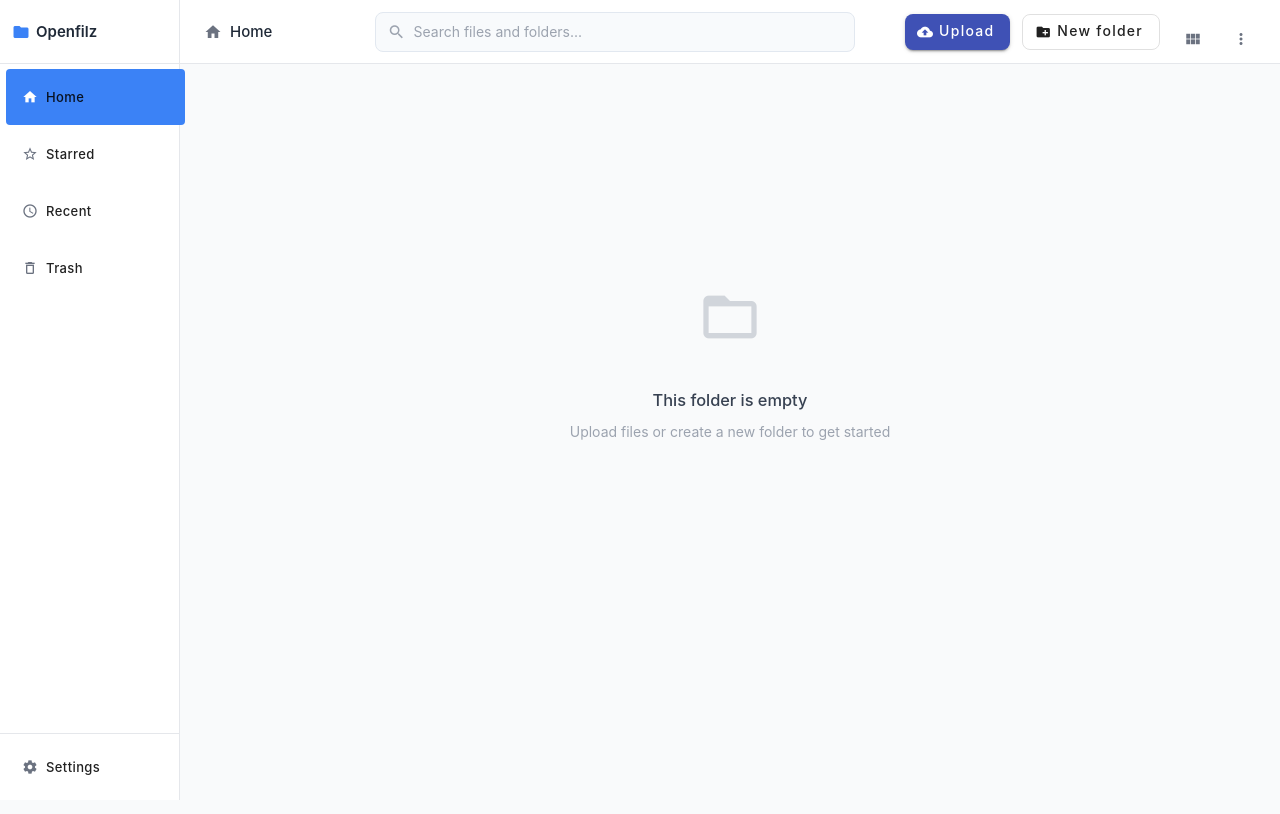
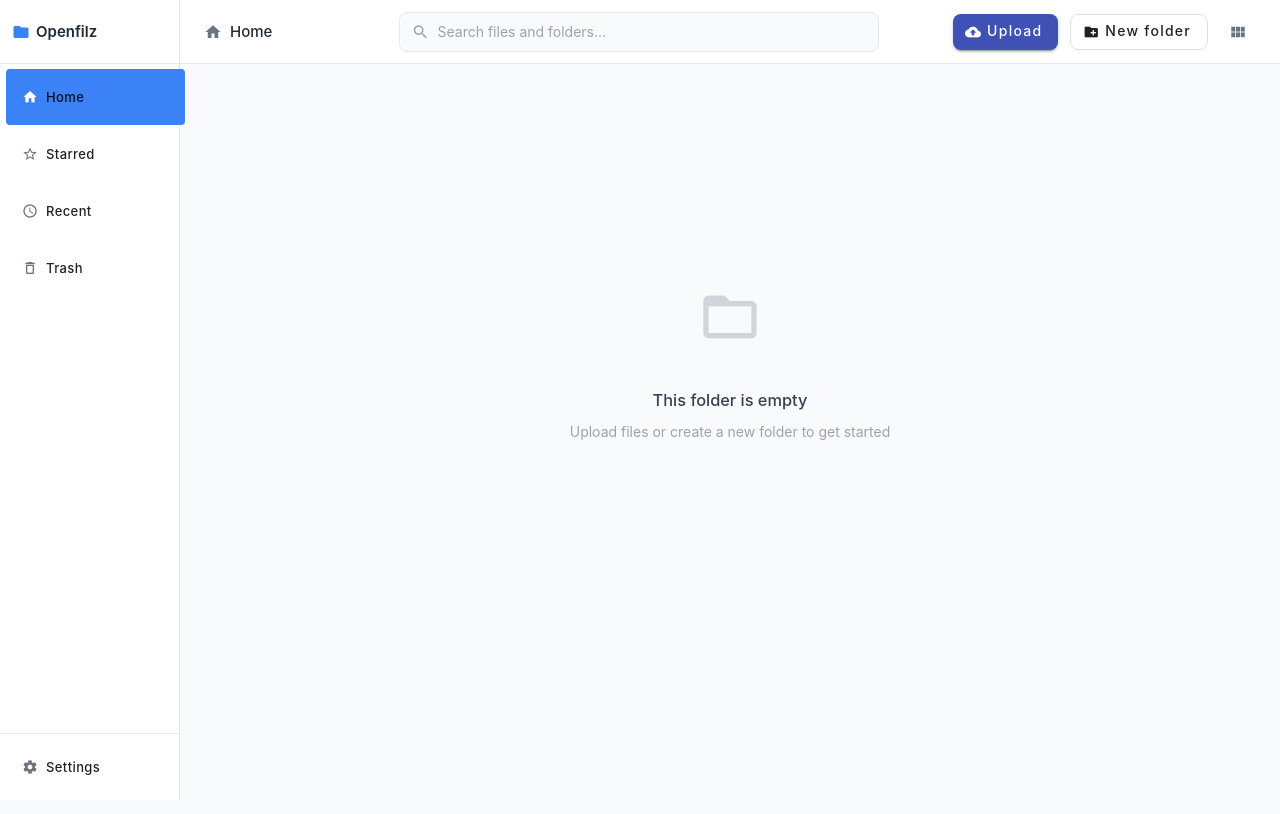
Before and after one commit to mazen313/document-management-web, an Angular app: page / in a window 1280 px wide. Shown: the top 814 px of the page. Built offline with nearby package versions, Linux system fonts and the light colour scheme; no server answers.

Commit message:
fix design issues

```diff
--- a/src/app/components/file-grid/file-grid.component.css
+++ b/src/app/components/file-grid/file-grid.component.css
@@ -4,7 +4,6 @@
   gap: 16px;
   padding: 24px;
   background-color: #f8f9fa;
-  min-height: calc(100vh - 64px);
 }
 
 .file-item {
--- a/src/app/components/file-list/file-list.component.css
+++ b/src/app/components/file-list/file-list.component.css
@@ -1,6 +1,5 @@
 .file-list-container {
   padding: 24px;
-  margin-left: 180px;
   margin-top: 64px;
   background-color: #f9fafb;
   min-height: calc(100vh - 64px);
--- a/src/app/components/header/header.component.html
+++ b/src/app/components/header/header.component.html
@@ -53,9 +53,6 @@
         </button>
       </mat-menu>
 
-      <button mat-icon-button class="more-options-btn">
-        <mat-icon>more_vert</mat-icon>
-      </button>
     }
 
     @if(hasSelection) {
@@ -69,9 +66,6 @@
         Delete
       </button>
 
-      <button mat-icon-button class="more-options-btn">
-        <mat-icon>more_vert</mat-icon>
-      </button>
     }
   </div>
 </div>
--- a/src/app/components/upload-zone/upload-zone.component.css
+++ b/src/app/components/upload-zone/upload-zone.component.css
@@ -1,6 +1,6 @@
 .upload-zone-container {
   padding: 24px;
-  margin-left: 180px;
+  /* margin-left: 180px; */
   margin-top: 64px;
   background-color: #f9fafb;
   min-height: calc(100vh - 64px);
--- a/src/global_styles.css
+++ b/src/global_styles.css
@@ -32,6 +32,12 @@ body {
   width: 100%;
 }
 
+.mat-mdc-icon-button {
+  display: flex !important;
+  align-items: center !important;
+  justify-content: center !important;
+}
+
 .loading-overlay {
   position: fixed;
   top: 0;
```
